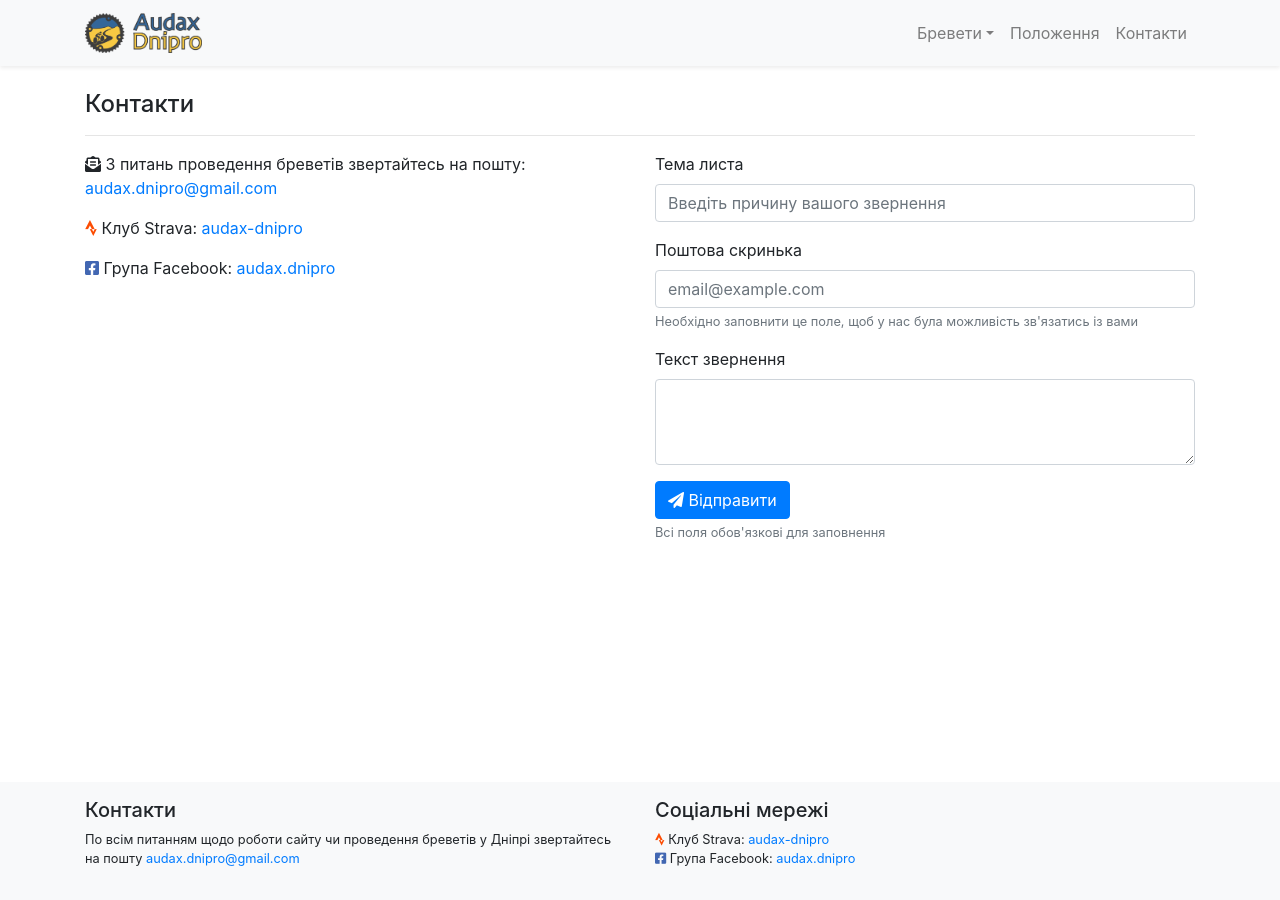
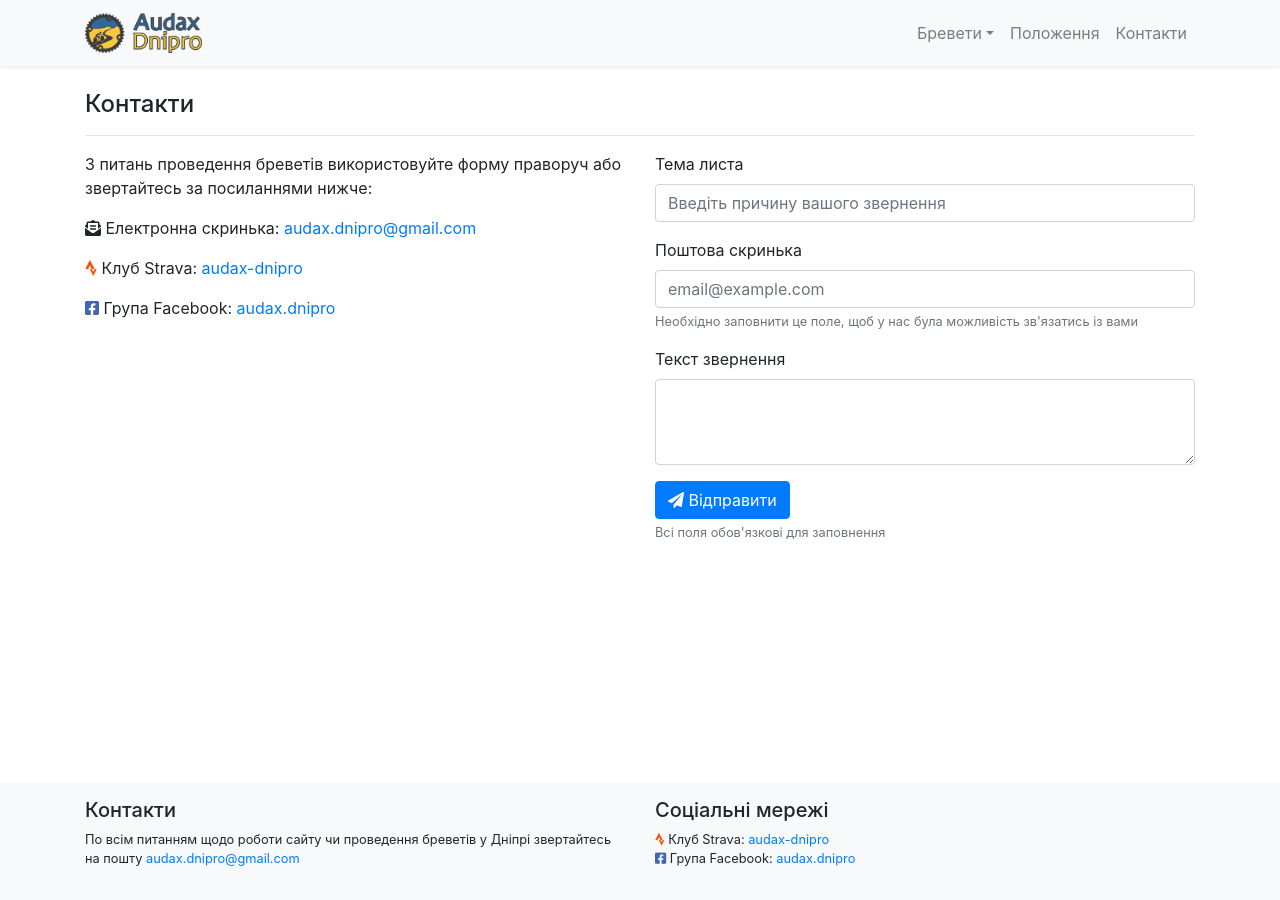
Before and after one commit to s-chizhik/audax.dp.ua, a Jekyll site: the page built from contacts.html, in a window 1280 px wide. Built offline with Jekyll 4.4.1, drawn with Linux system fonts in a browser that asks for light colours; nearby versions of some CDN libraries.

Commit message:
Update contacts.html

```diff
--- a/contacts.html
+++ b/contacts.html
@@ -8,11 +8,14 @@ layout: post
 
 	<div class="col-sm-12 col-md-6">
 		<p>
+			З питань проведення бреветiв використовуйте форму праворуч або звертайтесь за посиланнями нижче:
+		</p>
+
+		<p>
 			<i class="fas fa-envelope-open-text"></i>
-			З питань проведення бреветiв звертайтесь на пошту:
+			Електронна скринька:
 			<a href="mailto:{{site.email}}">{{site.email}}</a>
 		</p>
-
 
 		<p>
 			<i class="fab fa-strava" style="color: #fc4c02"></i>
```
